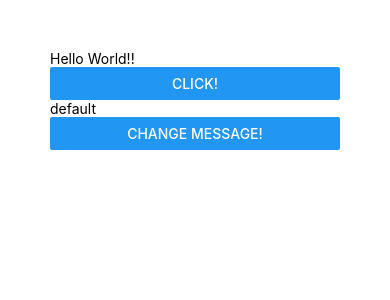
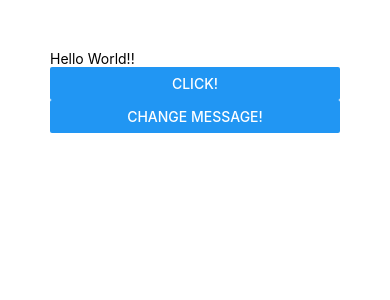
Before and after one commit to dwito/SampleApps, a React Native app in the folder SampleApp01/: screen / in a window 390 px wide. Shown: the top 300 px of the page. Built offline with nearby package versions, Linux system fonts and the light colour scheme.

Commit message:
stateを使って値の変更とUIの更新

```diff
--- a/SampleApp01/App.js
+++ b/SampleApp01/App.js
@@ -30,11 +30,17 @@ import {
 // export default App;
 // const App: () => React$Node = () => {
 export default class App extends Component {
-state = {message: ""}
-//コンストラクラの書き方はスキップ
+
+//コンストラクラでstateを初期化
+constructor(props){
+  super(props)
+  this.state = {
+    message:""
+  }
+}
+
   render() {
     let msg = "Hello World!!"
-    this.state = {message:"default"}
   return (
     <>
       <StatusBar barStyle="dark-content" />
@@ -48,6 +54,7 @@ state = {message: ""}
           <Text>
             {this.state.message}
           </Text>
+          {/* <Button title="Change message!" onPress={this.doChangeAction}/> */}
           <Button title="Change message!" onPress={this.doChangeAction}/>
         </View>
       </SafeAreaView>
```
